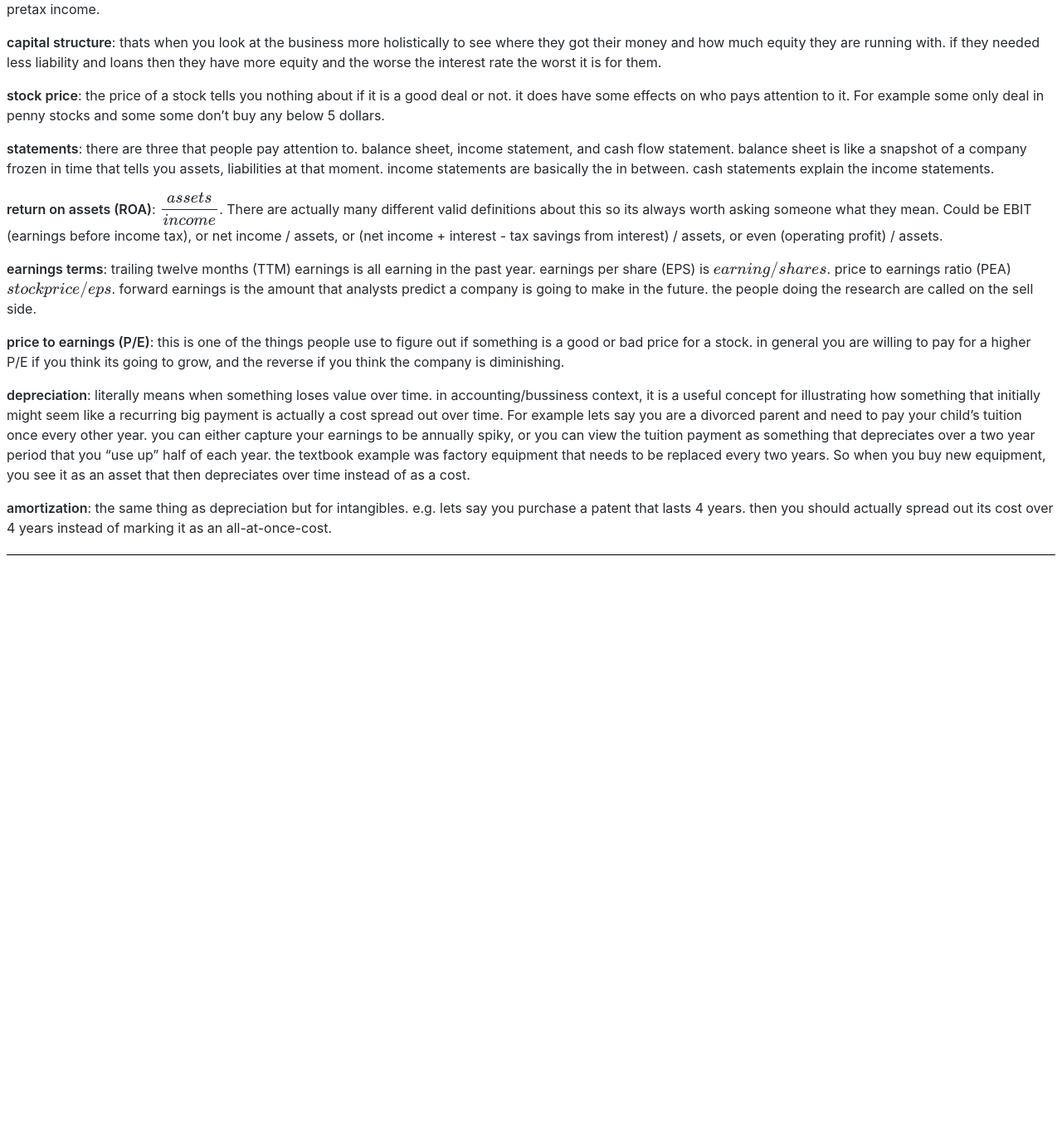
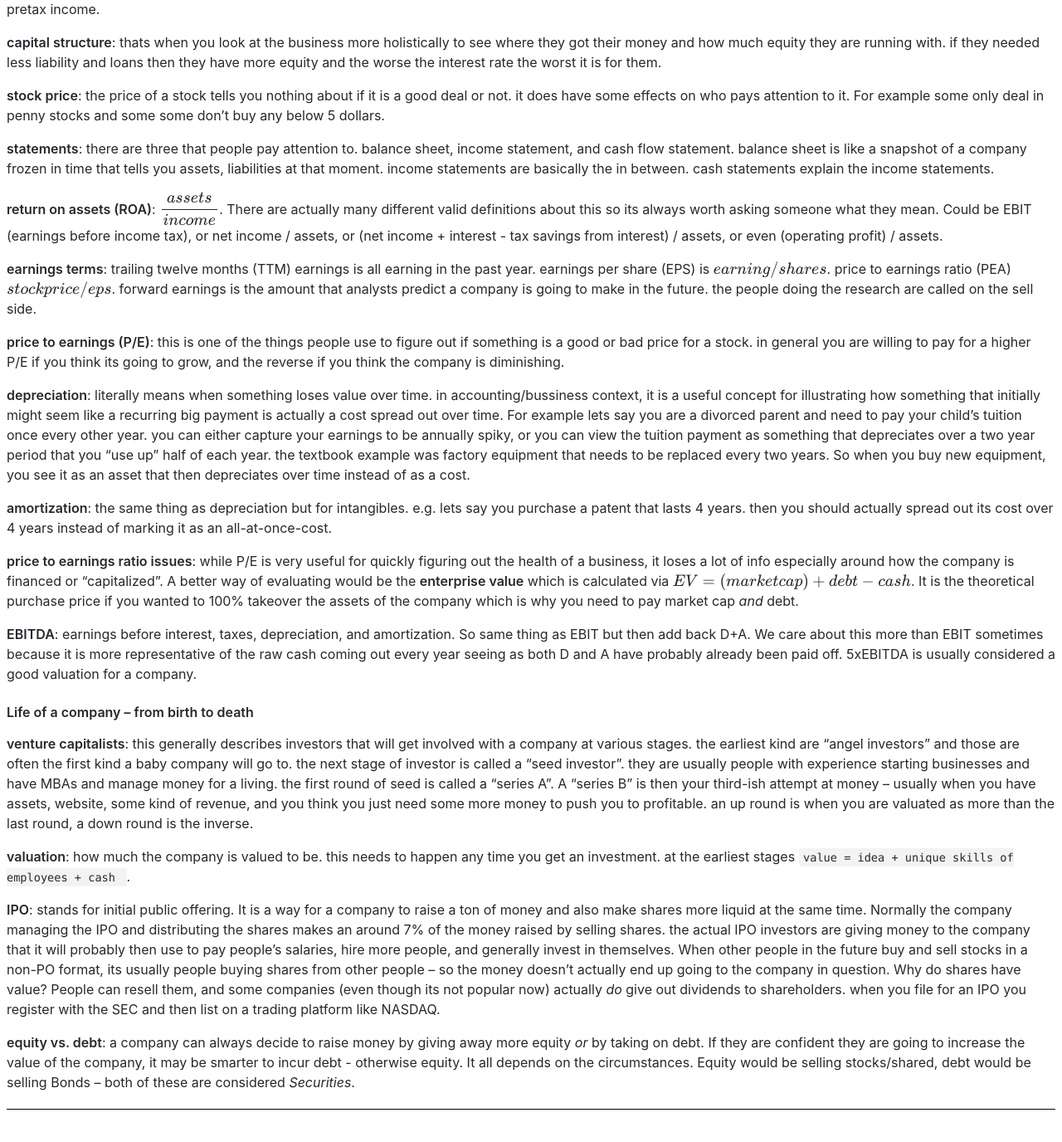
Before and after one commit to samouri/samouri.github.io, a Jekyll site: the page built from finance-notes.md, in a window 1280 px wide and 1400 px high, scrolled down 1852 px. Shown: the top 1376 px of the window at 83% size. Built offline with Jekyll 4.4.1, drawn with Linux system fonts in a browser that asks for light colours; formulas are drawn with MathJax 3; before the commit the page ends 2584 px from its top, so only the background shows below that.

Commit message:
moar finance, and brotherhood

```diff
--- a/finance-notes.md
+++ b/finance-notes.md
@@ -73,3 +73,17 @@ $$
 **depreciation**: literally means when something loses value over time. in accounting/bussiness context, it is a useful concept for illustrating how something that initially might seem like a recurring big payment is actually a cost spread out over time.  For example lets say you are a divorced parent and need to pay your child's tuition once every other year. you can either capture your earnings to be annually spiky, or you can view the tuition payment as something that depreciates over a two year period that you "use up" half of each year.  the textbook example was factory equipment that needs to be replaced every two years. So when you buy new equipment, you see it as an asset that then depreciates over time instead of as a cost.
 
 **amortization**: the same thing as depreciation but for intangibles. e.g. lets say you purchase a patent that lasts 4 years.  then you should actually spread out its cost over 4 years instead of marking it as an all-at-once-cost.
+
+**price to earnings ratio issues**: while P/E is very useful for quickly figuring out the health of a business, it loses a lot of info especially around how the company is financed or "capitalized". A better way of evaluating would be the **enterprise value** which is calculated via $$EV = (market cap) + debt - cash$$.  It is the theoretical purchase price if you wanted to 100% takeover the assets of the company which is why you need to pay market cap _and_ debt.
+
+**EBITDA**: earnings before interest, taxes, depreciation, and amortization. So same thing as EBIT but then add back D+A.  We care about this more than EBIT sometimes because it is more representative of the raw cash coming out every year seeing as both D and A have probably already been paid off.  5xEBITDA is usually considered a good valuation for a company.
+
+#### Life of a company -- from birth to death
+
+**venture capitalists**: this generally describes investors that will get involved with a company at various stages.  the earliest kind are "angel investors" and those are often the first kind a baby company will go to.  the next stage of investor is called a "seed investor".  they are usually people with experience starting businesses and have MBAs and manage money for a living.  the first round of seed is called a "series A". A "series B" is then your third-ish attempt at money -- usually when you have assets, website, some kind of revenue, and you think you just need some more money to push you to profitable. an up round is when you are valuated as more than the last round, a down round is the inverse.
+
+**valuation**: how much the company is valued to be. this needs to happen any time you get an investment.  at the earliest stages `value = idea + unique skills of employees + cash `.
+
+**IPO**: stands for initial public offering. It is a way for a company to raise a ton of money and also make shares more liquid at the same time. Normally the company managing the IPO and distributing the shares makes an around 7% of the money raised by selling shares.  the actual IPO investors are giving money to the company that it will probably then use to pay people's salaries, hire more people, and generally invest in themselves.  When other people in the future buy and sell stocks in a non-PO format, its usually people buying shares from other people -- so the money doesn't actually end up going to the company in question. Why do shares have value? People can resell them, and some companies (even though its not popular now) actually _do_ give out dividends to shareholders. when you file for an IPO you register with the SEC and then list on a trading platform like NASDAQ.
+
+**equity vs. debt**: a company can always decide to raise money by giving away more equity _or_ by taking on debt.  If they are confident they are going to increase the value of the company, it may be smarter to incur debt - otherwise equity.  It all depends on the circumstances. Equity would be selling stocks/shared, debt would be selling Bonds -- both of these are considered *Securities*.
```
Also changed, not shown: log.md (+2 -0 lines).
